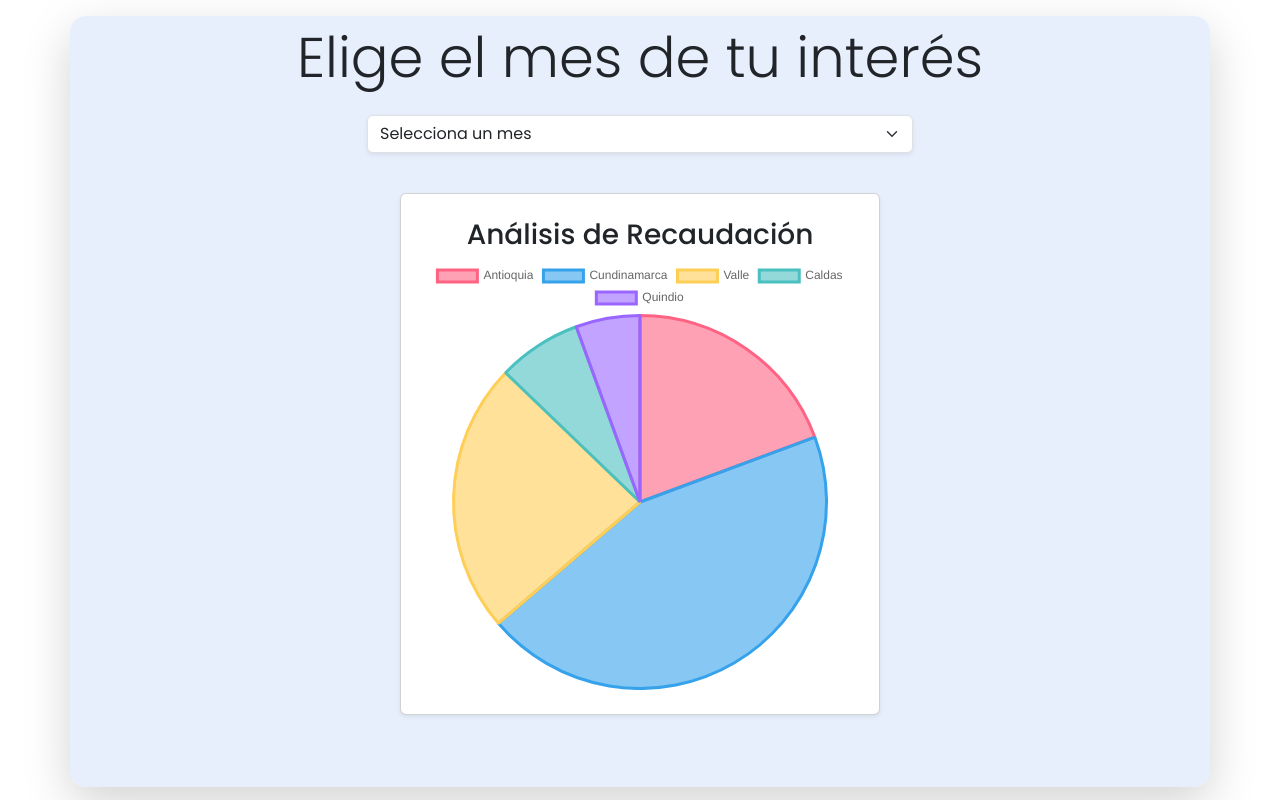
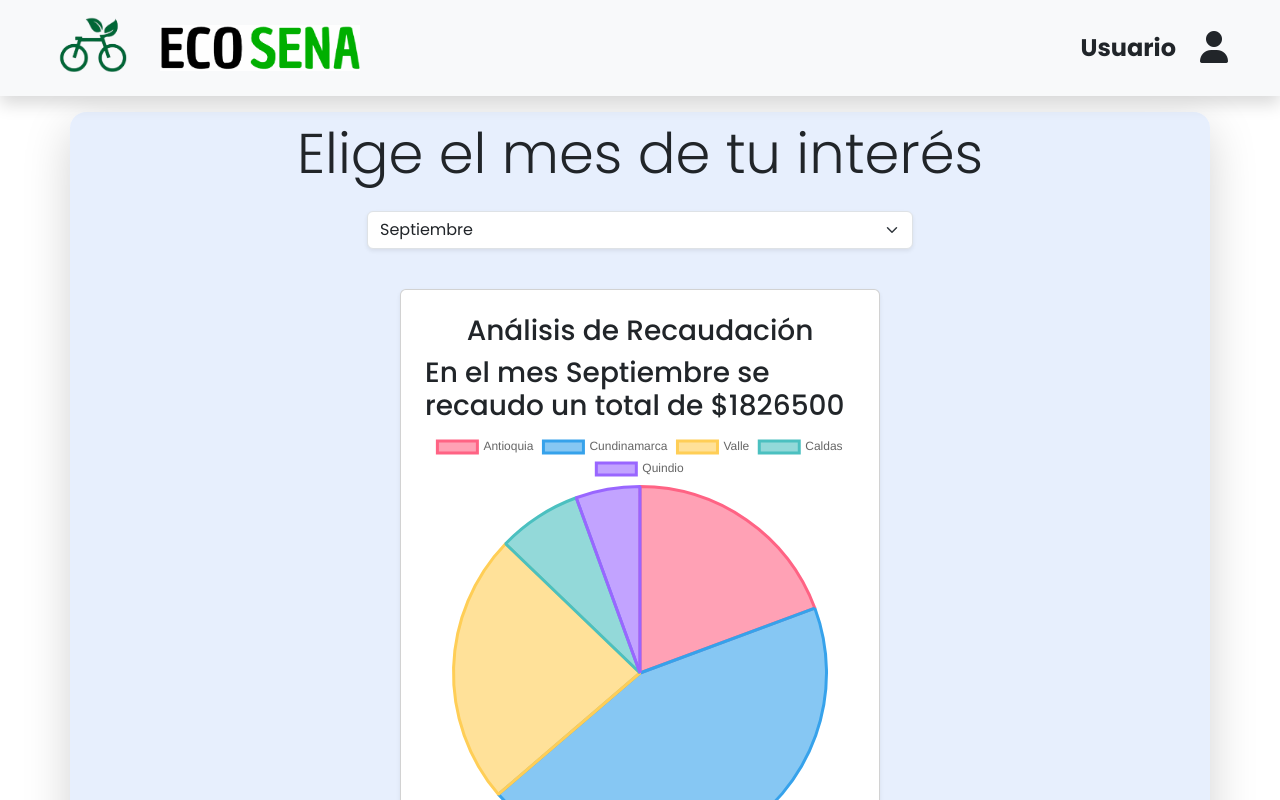
Before and after one commit to BallesterosDev56/Desarrollo-Libre-2024, a React (Vite) app in the folder frontend/: page /admin_home/analitics in a window 1280 px wide. Shown: the top 800 px of the page. Built offline with nearby package versions, Linux system fonts and the light colour scheme; sample sign-in values are in the browser's storage.

Commit message:
Back v4.3 dia 3

```diff
--- a/frontend/src/pages/admin/analitics/Analitics.jsx
+++ b/frontend/src/pages/admin/analitics/Analitics.jsx
@@ -2,78 +2,81 @@ import { Pie } from "react-chartjs-2";
 import { Chart, ArcElement, Tooltip, Legend } from "chart.js";
 import "./analitics.css";
 import { useState, useEffect } from "react";
+import { AuthHeader } from "../../../components/header/AuthHeader";
 import { fetchStonks } from "../../../logic/fetchStonks/fetchStonks";
 import { joinEventSuccess } from "../../../helpers/alerts/Alerts";
 
 Chart.register(ArcElement, Tooltip, Legend);
 
-Chart.register(ArcElement, Tooltip, Legend)
-
-export const Analitics = ()=> {
-    const [selectedRegion, setSelectedRegion] = useState("");
-    const [datos, setDatos] = useState([353500,810500,428500,132500,101500]);
+export const Analitics = () => {
+  const [selectedRegion, setSelectedRegion] = useState("Septiembre");
+  const [datos, setDatos] = useState([353500, 810500, 428500, 132500, 101500]);
+  const [total, setTotal] = useState(1826500)
   const [loading, setLoading] = useState(false);
-    const [total, setTotal] = useState(1826500)
-    const [mes, setMes] = useState("Septiembre")
   const months = {
-      Enero: 'Enero',
-      Febrero: 'Febrero',
-      Marzo: 'Marzo',
-      Abril: 'Abril',
-      Mayo: 'Mayo',
-      Junio: 'Junio',
-      Julio: 'Julio',
-      Agosto: 'Agosto',
-      Septiembre: 'Septiembre',
-      Octubre: 'Octubre',
-      Noviembre: 'Noviembre',
-      Diciembre: 'Diciembre'
+    Enero: "Enero",
+    Febrero: "Febrero",
+    Marzo: "Marzo",
+    Abril: "Abril",
+    Mayo: "Mayo",
+    Junio: "Junio",
+    Julio: "Julio",
+    Agosto: "Agosto",
+    Septiembre: "Septiembre",
+    Octubre: "Octubre",
+    Noviembre: "Noviembre",
+    Diciembre: "Diciembre",
   };
 
   const data = {
-        labels: ['Antioquia', 'Cundinamarca', 'Valle', 'Caldas', 'Quindio'],
+    labels: ["Antioquia", "Cundinamarca", "Valle", "Caldas", "Quindio"],
     datasets: [
       {
-            label: 'Dinero Recaudado (COP)',
+        label: "Dinero Recaudado (COP)",
         data: datos,
         backgroundColor: [
-              'rgba(255, 99, 132, 0.6)',
-              'rgba(54, 162, 235, 0.6)',
-              'rgba(255, 206, 86, 0.6)',
-              'rgba(75, 192, 192, 0.6)',
-              'rgba(153, 102, 255, 0.6)',
+          "rgba(255, 99, 132, 0.6)",
+          "rgba(54, 162, 235, 0.6)",
+          "rgba(255, 206, 86, 0.6)",
+          "rgba(75, 192, 192, 0.6)",
+          "rgba(153, 102, 255, 0.6)",
         ],
         borderColor: [
-              'rgba(255, 99, 132, 1)',
-              'rgba(54, 162, 235, 1)',
-              'rgba(255, 206, 86, 1)',
-              'rgba(75, 192, 192, 1)',
-              'rgba(153, 102, 255, 1)',
+          "rgba(255, 99, 132, 1)",
+          "rgba(54, 162, 235, 1)",
+          "rgba(255, 206, 86, 1)",
+          "rgba(75, 192, 192, 1)",
+          "rgba(153, 102, 255, 1)",
         ],
         borderWidth: 3,
       },
     ],
   };
+
   const handleRegionChange = (event) => {
-        setDatos([353500,810500,428500,132500,101500])
-        setMes(event.target.value)
+    setDatos([353500, 810500, 428500, 132500, 101500]);
+    setTotal(1826500)
     const region = event.target.value;
     setSelectedRegion(region);
-        let ganacias = []
-        fetchStonks(region).then((response)=> {
+    let ganacias = [];
+    fetchStonks(region).then((response) => {
+      console.log(response);
       setTotal(response.total)
-          response.regionales.forEach(region => {
-            ganacias.push(region.totalRegional)
+      response.regionales.forEach((region) => {
+        ganacias.push(region.totalRegional);
       });
-          setDatos([...ganacias])
+      setDatos([...ganacias]);
       console.log(data.datasets[0].data);
-        })
+    });
     setLoading(true);
     setTimeout(() => {
       setLoading(false);
     }, 1500);
   };
-    return(
+
+  return (
+    <>
+    <AuthHeader></AuthHeader>
     <div className="container d-flex flex-column shadow-lg rounded-4 pb-4 bg--soft--blue my-3">
       <h2 className="text-center display-4 m-4 mt-2">Elige el mes de tu interés</h2>
       <div className="row justify-content-center">
@@ -104,10 +107,11 @@ export const Analitics = ()=> {
                 <span className="visually-hidden">Cargando...</span>
               </div>
             </div>
-          ) : datos[1] !== 15 ? (
+          ) : selectedRegion != "Septiembre" ? (
             <>
               <div className="grafico card shadow-sm m-auto p-4 mb-5 bg-body rounded">
                 <h3 className="text-center">Análisis de Recaudación</h3>
+                <h4>En el mes {selectedRegion} se recaudo un total de ${total}</h4>
                 <Pie data={data} className="pie" />
               </div>
             </>
@@ -115,6 +119,7 @@ export const Analitics = ()=> {
             <>
               <div className="grafico card shadow-sm m-auto p-4 mb-5 bg-body rounded">
                 <h3 className="text-center">Análisis de Recaudación</h3>
+                <h3>En el mes {selectedRegion} se recaudo un total de ${total}</h3>
                 <Pie data={data} className="pie" />
               </div>
               <textarea
@@ -131,5 +136,6 @@ export const Analitics = ()=> {
         </div>
       </div>
     </div>
+    </>
   );
 };
```
Lines whose indentation alone changed are shown as unchanged.
